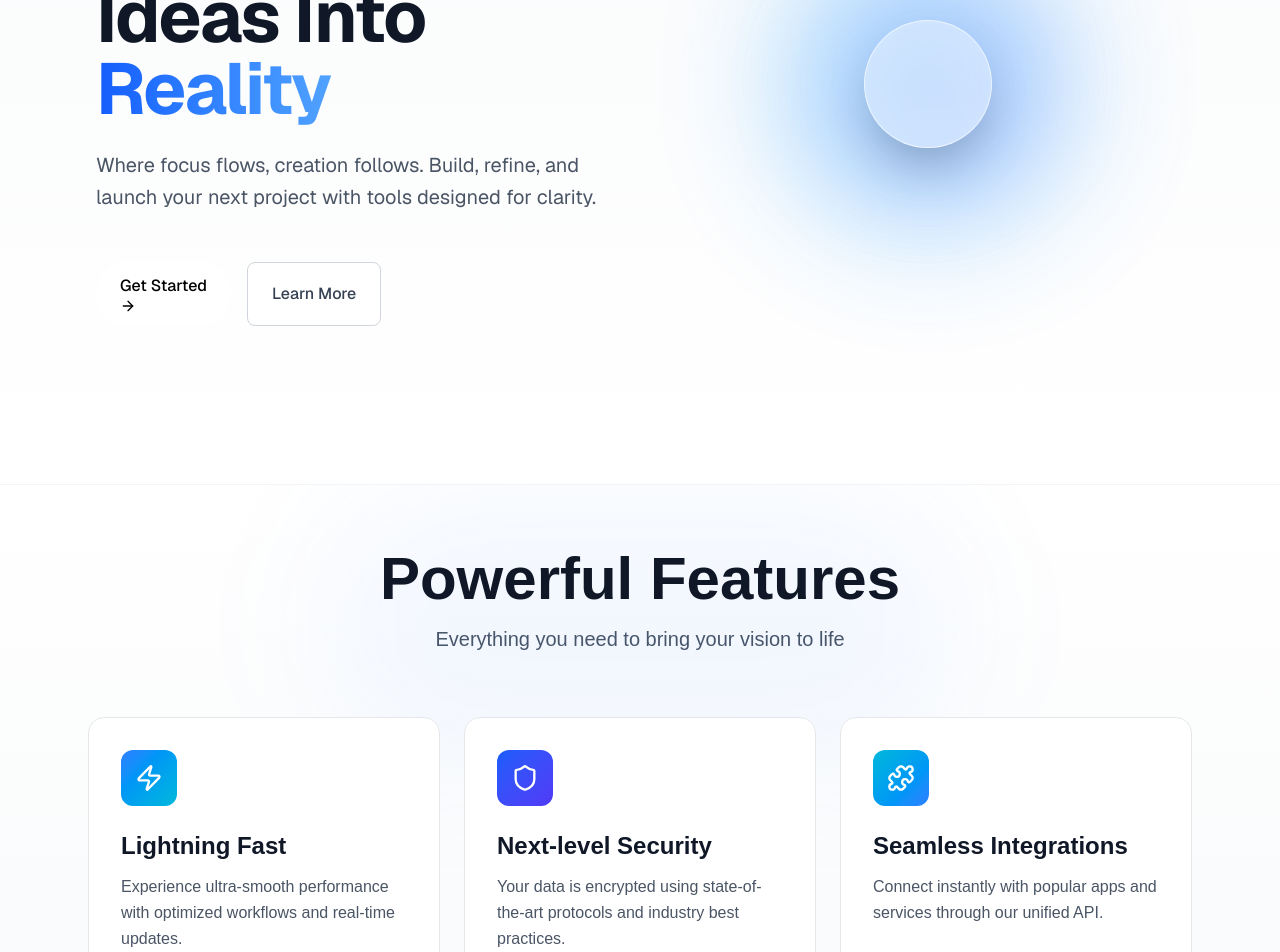
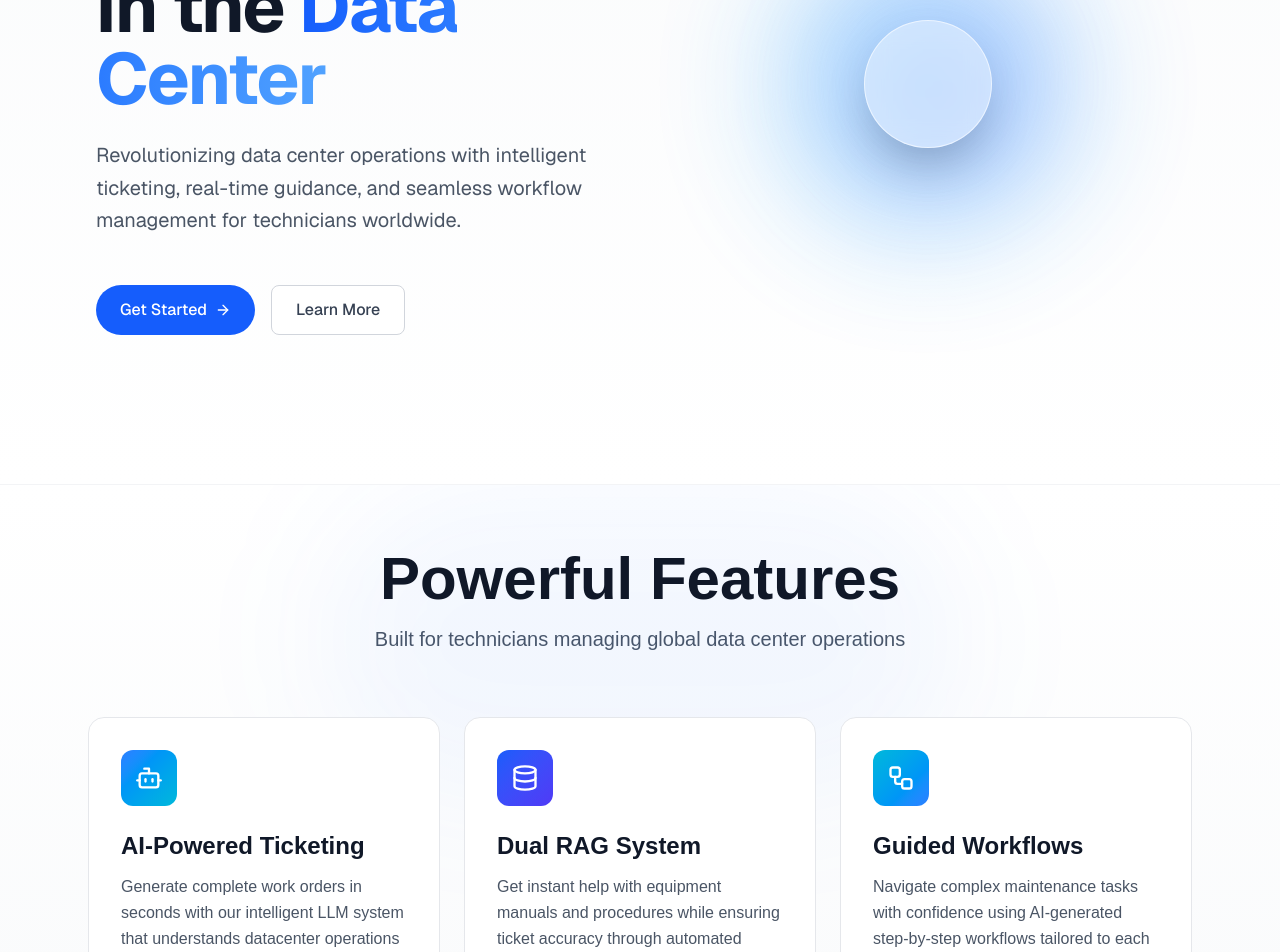
Before and after one commit to Nsujatno/hackutd25, a Next.js app in the folder frontend/: page / in a window 1280 px wide. Shown: the part 380-1332 px from the top of the page. Built offline with nearby package versions, Linux system fonts and the light colour scheme; no server answers.

Commit message:
final push

```diff
--- a/frontend/app/kanban/page.tsx
+++ b/frontend/app/kanban/page.tsx
@@ -6,7 +6,7 @@ import { useRouter } from 'next/navigation';
 import { BoardColumn } from '../../components/BoardColumn';
 import { Ticket, TicketStatus } from '../../components/TicketCard';
 
-type UserRole = 'admin' | 'engineer';
+type UserRole = 'ticket_creator' | 'technician';
 
 // API base URL
 const API_BASE_URL = process.env.NEXT_PUBLIC_API_URL || 'http://localhost:8000/api/tickets';
@@ -57,13 +57,16 @@ export default function KanbanBoard() {
 
       if (response.ok) {
         const data = await response.json();
-        setUserRole(data.role === 'ticket_creator' || data.role === 'admin' ? 'admin' : 'engineer');
+        // Store the actual role from backend: 'ticket_creator' or 'technician'
+        setUserRole(data.role as UserRole);
+        console.log('User role fetched:', data.role);
       } else {
-        setUserRole('engineer');
+        // Default to technician if fetch fails
+        setUserRole('technician');
       }
     } catch (err) {
       console.error('Error fetching user role:', err);
-      setUserRole('engineer');
+      setUserRole('technician');
     }
   };
 
@@ -74,7 +77,8 @@ export default function KanbanBoard() {
       const token = await getToken();
       if (!token) throw new Error('Not authenticated');
 
-      const endpoint = userRole === 'admin' ? `${API_BASE_URL}/list` : `${API_BASE_URL}/my-tickets`;
+      // ticket_creator sees all tickets, technician sees only assigned tickets
+      const endpoint = userRole === 'ticket_creator' ? `${API_BASE_URL}/list` : `${API_BASE_URL}/my-tickets`;
 
       const response = await fetch(endpoint, {
         method: 'GET',
@@ -192,7 +196,19 @@ export default function KanbanBoard() {
         return 999;
       };
 
-      // Sort by priority first (P0 -> P4), then by location (pod)
+      // Extract pod number from location string
+      const extractPodNumber = (location: string): number => {
+        const match = location.match(/pod\s*(\d+)/i);
+        return match ? parseInt(match[1], 10) : 999;
+      };
+
+      // Extract rack number from location string
+      const extractRackNumber = (location: string): number => {
+        const match = location.match(/rack\s*(\d+)/i);
+        return match ? parseInt(match[1], 10) : 999;
+      };
+
+      // Sort by priority first (P0 -> P4), then by pod number, then by rack
       const sortedTickets = [...readyTickets].sort((a, b) => {
         // Compare priority first
         const priorityA = getPriorityValue(a.priority);
@@ -202,10 +218,19 @@ export default function KanbanBoard() {
           return priorityA - priorityB;
         }
 
-        // If same priority, sort by location (pod)
-        const locationA = a.location.toLowerCase();
-        const locationB = b.location.toLowerCase();
-        return locationA.localeCompare(locationB);
+        // If same priority, sort by pod number
+        const podA = extractPodNumber(a.location);
+        const podB = extractPodNumber(b.location);
+
+        if (podA !== podB) {
+          return podA - podB;
+        }
+
+        // If same pod, sort by rack number
+        const rackA = extractRackNumber(a.location);
+        const rackB = extractRackNumber(b.location);
+
+        return rackA - rackB;
       });
 
       // Simulate API processing time
@@ -214,10 +239,20 @@ export default function KanbanBoard() {
       console.log('Optimized work order:', sortedTickets.map(t => ({
         title: t.title,
         priority: t.priority,
-        location: t.location
+        location: t.location,
+        priorityValue: getPriorityValue(t.priority),
+        podNumber: extractPodNumber(t.location),
+        rackNumber: extractRackNumber(t.location)
       })));
 
-      // Here you can add logic to display the optimized order or update ticket metadata
+      // Update the tickets state with the sorted order
+      // Keep tickets from other statuses in their original positions
+      setTickets(prevTickets => {
+        const inProgressTickets = prevTickets.filter(t => t.status === 'in_progress');
+        const completeTickets = prevTickets.filter(t => t.status === 'complete');
+        return [...sortedTickets, ...inProgressTickets, ...completeTickets];
+      });
+
       alert(`Workflow optimized! ${sortedTickets.length} tickets organized by priority (P0→P4) and location.`);
 
     } catch (error) {
@@ -322,21 +357,25 @@ export default function KanbanBoard() {
 
       <div className="flex-1 flex flex-col min-h-0">
         {/* Action buttons */}
-        <div className="p-6 border-b border-gray-200 flex justify-between items-center bg-gray-50 z-10 flex-shrink-0">
+        <div className="p-6 border-b border-gray-200 flex justify-between items-center bg-gray-50 z-10 shrink-0">
+          {/* Technicians can generate workflow */}
+          {userRole === 'technician' && (
             <button
               onClick={generateWorkBlock}
-            disabled={userRole === 'admin' || isGeneratingWorkflow}
+              disabled={isGeneratingWorkflow}
               className={`px-4 py-2 rounded transition ${
-              userRole === 'admin' || isGeneratingWorkflow
+                isGeneratingWorkflow
                   ? 'bg-gray-300 text-gray-500 cursor-not-allowed'
                   : 'bg-blue-600 text-white hover:bg-blue-700'
               }`}
-            title={userRole === 'admin' ? 'Only engineers can generate work blocks' : 'Generate optimized work block'}
+              title="Generate optimized work block"
             >
               {isGeneratingWorkflow ? 'Generating...' : 'Generate Work Block'}
             </button>
+          )}
 
-          {userRole === 'admin' && (
+          {/* Ticket creators can create tickets */}
+          {userRole === 'ticket_creator' && (
             <button
               onClick={() => router.push('/create-ticket')}
               className="px-4 py-2 bg-green-600 text-white rounded hover:bg-green-700 transition"
--- a/frontend/components/FeaturesSection.tsx
+++ b/frontend/components/FeaturesSection.tsx
@@ -2,25 +2,25 @@
 
 import { motion } from 'framer-motion';
 import { Element } from "react-scroll";
-import { Zap, Shield, Puzzle } from 'lucide-react';
+import { Bot, Database, Workflow } from 'lucide-react';
 
 const features = [
   {
-    title: 'Lightning Fast',
-    description: 'Experience ultra-smooth performance with optimized workflows and real-time updates.',
-    icon: Zap,
+    title: 'AI-Powered Ticketing',
+    description: 'Generate complete work orders in seconds with our intelligent LLM system that understands datacenter operations and validates against real-time data.',
+    icon: Bot,
     color: 'from-blue-500 to-cyan-500'
   },
   {
-    title: 'Next-level Security',
-    description: 'Your data is encrypted using state-of-the-art protocols and industry best practices.',
-    icon: Shield,
+    title: 'Dual RAG System',
+    description: 'Get instant help with equipment manuals and procedures while ensuring ticket accuracy through automated validation against datacenter infrastructure.',
+    icon: Database,
     color: 'from-blue-600 to-indigo-600'
   },
   {
-    title: 'Seamless Integrations',
-    description: 'Connect instantly with popular apps and services through our unified API.',
-    icon: Puzzle,
+    title: 'Guided Workflows',
+    description: 'Navigate complex maintenance tasks with confidence using AI-generated step-by-step workflows tailored to each work order.',
+    icon: Workflow,
     color: 'from-cyan-500 to-blue-500'
   }
 ];
@@ -28,9 +28,9 @@ const features = [
 export default function FeaturesSection() {
   return (
     <Element name="features">
-      <section className="bg-gradient-to-b from-white to-gray-50 py-16 w-full flex flex-col items-center border-t border-gray-100 relative overflow-hidden">
+      <section className="bg-linear-to-b from-white to-gray-50 py-16 w-full flex flex-col items-center border-t border-gray-100 relative overflow-hidden">
         {/* Subtle background accent */}
-        <div className="absolute top-0 left-1/2 -translate-x-1/2 w-1/2 h-1/2 bg-blue-500/5 rounded-full blur-3xl -z-0"></div>
+        <div className="absolute top-0 left-1/2 -translate-x-1/2 w-1/2 h-1/2 bg-blue-500/5 rounded-full blur-3xl z-0"></div>
 
         {/* Features heading matching hero style */}
         <motion.h2
@@ -58,7 +58,7 @@ export default function FeaturesSection() {
           }}
           className="text-lg md:text-xl text-gray-600 text-center mb-16 max-w-2xl px-6"
         >
-          Everything you need to bring your vision to life
+          Built for technicians managing global data center operations
         </motion.p>
 
         {/* Feature cards */}
@@ -103,7 +103,7 @@ function FeatureCard({ feature, idx }: { feature: typeof features[0], idx: numbe
       }}
     >
       {/* Icon with Gradient Background */}
-      <div className={`inline-flex items-center justify-center w-14 h-14 rounded-xl bg-gradient-to-br ${feature.color} mb-6 group-hover:scale-110 transition-transform duration-300`}>
+      <div className={`inline-flex items-center justify-center w-14 h-14 rounded-xl bg-linear-to-br ${feature.color} mb-6 group-hover:scale-110 transition-transform duration-300`}>
         <Icon className="w-7 h-7 text-white" />
       </div>
 
--- a/frontend/components/HeroSection.tsx
+++ b/frontend/components/HeroSection.tsx
@@ -8,12 +8,12 @@ import { ArrowRight, Sparkles } from 'lucide-react';
 
 export default function HeroSection() {
   return (
-    <section className="relative flex min-h-screen w-full items-center justify-center overflow-hidden bg-gradient-to-b from-gray-50 to-white px-8 py-24 text-gray-900 font-sans md:px-16 lg:px-24">
+    <section className="relative flex min-h-screen w-full items-center justify-center overflow-hidden bg-linear-to-b from-gray-50 to-white px-8 py-24 text-gray-900 font-sans md:px-16 lg:px-24">
       {/* Subtle Background Pattern */}
       <div className="absolute inset-0 -z-10 bg-[radial-gradient(circle_at_30%_20%,rgba(59,130,246,0.08),transparent_50%),radial-gradient(circle_at_70%_60%,rgba(147,197,253,0.08),transparent_50%)]"></div>
 
       {/* Grid Pattern Overlay */}
-      <div className="absolute inset-0 -z-10 bg-[linear-gradient(to_right,#8080800a_1px,transparent_1px),linear-gradient(to_bottom,#8080800a_1px,transparent_1px)] bg-[size:24px_24px]"></div>
+      <div className="absolute inset-0 -z-10 bg-[linear-gradient(to_right,#8080800a_1px,transparent_1px),linear-gradient(to_bottom,#8080800a_1px,transparent_1px)] bg-size-[24px_24px]"></div>
 
       <div className="z-10 grid w-full max-w-7xl grid-cols-1 items-center gap-16 lg:grid-cols-2">
         {/* Text Content */}
@@ -25,25 +25,25 @@ export default function HeroSection() {
         >
           <div className="inline-flex items-center gap-2 px-3 py-1.5 bg-blue-50 border border-blue-200 rounded-full w-fit mb-2">
             <Sparkles className="w-4 h-4 text-blue-600" />
-            <span className="text-sm font-medium text-blue-700">AI-Powered Workflow</span>
+            <span className="text-sm font-medium text-blue-700">AI-Powered Data Center Operations</span>
           </div>
 
           <h1 className="text-5xl font-bold tracking-tight text-gray-900 md:text-6xl lg:text-7xl">
-            Shape Your Ideas Into{' '}
-            <span className="text-transparent bg-clip-text bg-gradient-to-r from-blue-600 to-blue-400">
-              Reality
+            Work Smarter in the{' '}
+            <span className="text-transparent bg-clip-text bg-linear-to-r from-blue-600 to-blue-400">
+              Data Center
             </span>
           </h1>
 
           <p className="text-lg text-gray-600 md:text-xl max-w-lg leading-relaxed">
-            Where focus flows, creation follows. Build, refine, and launch your
-            next project with tools designed for clarity.
+            Revolutionizing data center operations with intelligent ticketing,
+            real-time guidance, and seamless workflow management for technicians worldwide.
           </p>
 
           <div className="mt-6 flex flex-wrap gap-4">
             <NextLink
               href="/kanban"
-              className="inline-block cursor-pointer rounded-full bg-white px-6 py-3 font-medium text-black transition-transform active:scale-95 hover:scale-105 hover:shadow-lg hover:shadow-white/10"
+              className="inline-flex items-center gap-2 cursor-pointer rounded-full bg-blue-600 px-6 py-3 font-medium text-white transition-transform active:scale-95 hover:scale-105 hover:shadow-lg hover:shadow-blue-600/30"
             >
               Get Started
               <ArrowRight className="w-4 h-4" />
@@ -80,7 +80,7 @@ export default function HeroSection() {
                 repeat: Infinity,
                 ease: "easeInOut"
               }}
-              className="absolute h-64 w-64 rounded-full bg-gradient-to-br from-blue-400 to-blue-600 opacity-20 blur-3xl"
+              className="absolute h-64 w-64 rounded-full bg-linear-to-br from-blue-400 to-blue-600 opacity-20 blur-3xl"
             ></motion.div>
 
             <motion.div
@@ -94,7 +94,7 @@ export default function HeroSection() {
                 ease: "easeInOut",
                 delay: 1
               }}
-              className="absolute h-56 w-56 rounded-full bg-gradient-to-br from-cyan-400 to-blue-500 opacity-20 blur-3xl"
+              className="absolute h-56 w-56 rounded-full bg-linear-to-br from-cyan-400 to-blue-500 opacity-20 blur-3xl"
             ></motion.div>
 
             <motion.div
@@ -107,7 +107,7 @@ export default function HeroSection() {
                 ease: "easeInOut",
                 delay: 2
               }}
-              className="absolute h-48 w-48 rounded-full bg-gradient-to-br from-blue-300 to-indigo-400 opacity-30 blur-2xl"
+              className="absolute h-48 w-48 rounded-full bg-linear-to-br from-blue-300 to-indigo-400 opacity-30 blur-2xl"
             ></motion.div>
 
             {/* Center Highlight */}
```
Also changed, not shown: 1 other file (tests, documents, lock files or other folders). Lines whose indentation alone changed are shown as unchanged.
